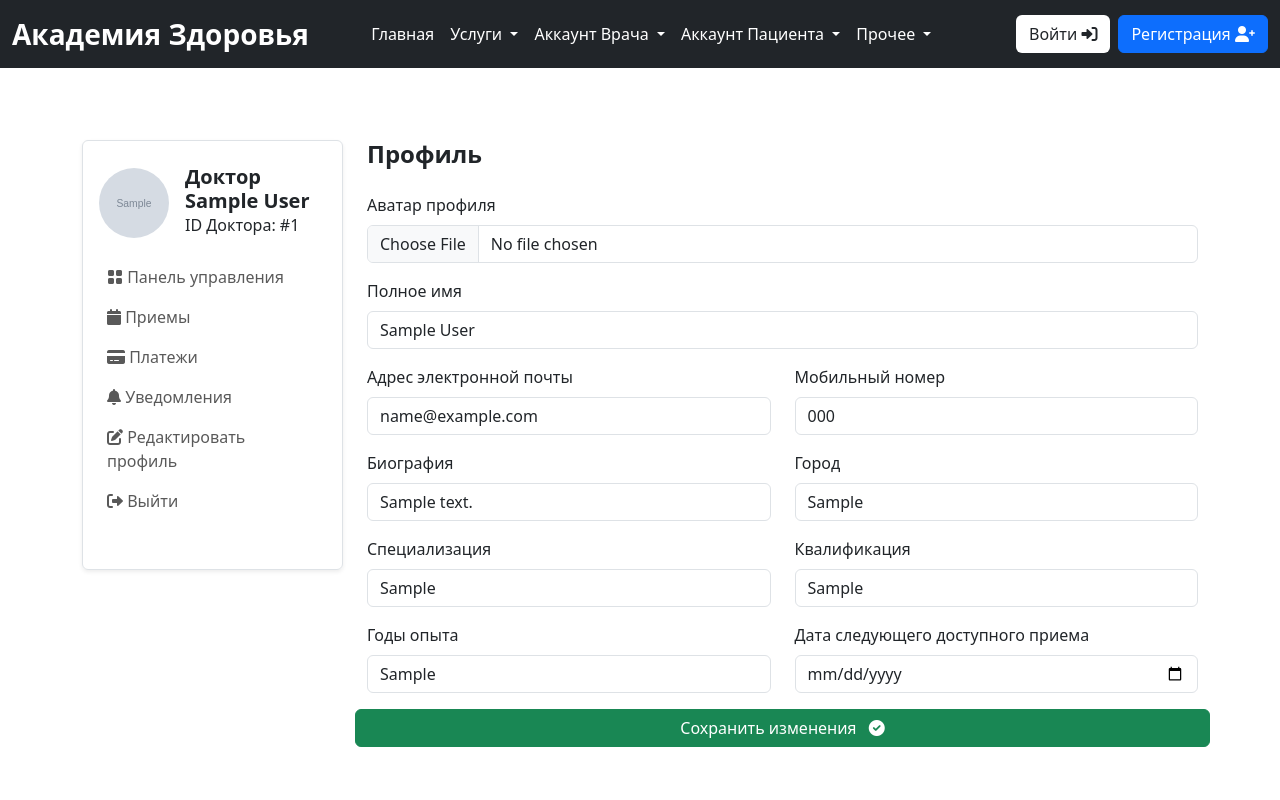
After one commit to ingarbi/django_healthacademy, a Django app: page /physician/profile/ in a window 1280 px wide. The commit adds this page. Run offline with Django 5.2, Linux system fonts and the light colour scheme; a user stored in the database is signed in; tables that the repository leaves empty hold one stand-in row (values such as "Sample post"); grey boxes marked "Sample" are stand-in pictures; parts of the project's set-up code (start-up, migrations or seed data) failed here and were passed over.

Commit message:
profile doc

```diff
--- a/physician/urls.py
+++ b/physician/urls.py
@@ -58,4 +58,7 @@ urlpatterns = [
         name="edit_prescription",
     ),
     path("payments/", views.payments, name="payments"),
+    path("notifications/", views.notifications, name="notifications"),
+    path("mark-as-read-notifications/<id>/", views.mark_as_read_notifications, name="mark_as_read_notifications"),
+    path("profile/", views.profile, name="profile"),
 ]
--- a/physician/views.py
+++ b/physician/views.py
@@ -158,6 +158,7 @@ def edit_lab_test(request, appointment_id, lab_test_id):
         messages.success(request, "Лабораторный анализ успешно обновлен")
         return redirect("physician:appointment_detail", appointment.appointment_id)
 
+
 @login_required
 def add_prescription(request, appointment_id):
     doctor = physician_models.Doctor.objects.get(user=request.user)
@@ -189,9 +190,73 @@ def edit_prescription(request, appointment_id, prescription_id):
     messages.success(request, "Предписание врача успешно обновлено")
     return redirect("physician:appointment_detail", appointment.appointment_id)
 
+
 @login_required
 def payments(request):
     doctor = physician_models.Doctor.objects.get(user=request.user)
-    payments = base_models.Billing.objects.filter(appointment__doctor=doctor, status="Оплачено")
+    payments = base_models.Billing.objects.filter(
+        appointment__doctor=doctor, status="Оплачено"
+    )
     context = {"payments": payments}
     return render(request, "physician/payments.html", context)
+
+
+@login_required
+def notifications(request):
+    doctor = physician_models.Doctor.objects.get(user=request.user)
+    notifications = physician_models.Notification.objects.filter(
+        doctor=doctor, seen=False
+    )
+
+    context = {"notifications": notifications}
+    return render(request, "physician/notifications.html", context)
+
+
+@login_required
+def mark_as_read_notifications(request, id):
+    doctor = physician_models.Doctor.objects.get(user=request.user)
+    notification = physician_models.Notification.objects.get(id=id, doctor=doctor)
+    notification.seen = True
+    notification.save()
+    messages.success(request, "Уведомление успешно отмечено как прочитанное")
+    return redirect("physician:notifications")
+
+
+@login_required
+def profile(request):
+    doctor = physician_models.Doctor.objects.get(user=request.user)
+    formatted_next_appointment_date = doctor.next_appointment_date.strftime("%d.%m.%Y")
+
+    if request.method == "POST":
+        full_name = request.POST.get("full_name")
+        image = request.FILES.get("image")
+        phone = request.POST.get("mobile")
+        city = request.POST.get("country")
+        bio = request.POST.get("bio")
+        specialization = request.POST.get("specialization")
+        qualification = request.POST.get("qualification")
+        year_of_exp = request.POST.get("years_of_experience")
+        next_appointment_date = request.POST.get("next_available_appointment_date")
+
+        doctor.full_name = full_name
+        doctor.image = image
+        doctor.phone = phone
+        doctor.city = city
+        doctor.bio = bio
+        doctor.specialization = specialization
+        doctor.qualification = qualification
+        doctor.year_of_exp = year_of_exp
+        doctor.next_appointment_date = next_appointment_date
+
+        if image != None:
+            doctor.image = image
+
+        doctor.save()
+        messages.success(request, "Профиль успешно обновлен")
+        return redirect("physician:profile")
+
+    context = {
+        "doctor": doctor,
+        "formatted_next_appointment_date": formatted_next_appointment_date,
+    }
+    return render(request, "physician/profile.html", context)
--- /dev/null
+++ b/templates/physician/profile.html
@@ -0,0 +1,57 @@
+{% extends "main/base.html" %} {% block content %}
+<section class="pt-5 pb-5">
+    <div class="container">
+        <div class="row mt-0 mt-md-4">
+            {% include "physician/sidebar.html" %}
+
+            <div class="col-lg-9 col-md-8 col-12">
+                <h4 class="mb-0 mb-4 fw-bold">Профиль</h4>
+                <form class="row" enctype="multipart/form-data" method="POST">
+                    {% csrf_token %}
+                    <div class="col-lg-12 mb-3">
+                        <label class="form-label">Аватар профиля</label>
+                        <input type="file" class="form-control" name="image" />
+                    </div>
+                    <div class="col-lg-12 mb-3">
+                        <label class="form-label">Полное имя</label>
+                        <input type="text" name="full_name" value="{{doctor.full_name}}" class="form-control" />
+                    </div>
+                    <div class="col-lg-6 mb-3">
+                        <label class="form-label">Адрес электронной почты</label>
+                        <input type="email" name="email" value="{{doctor.user.email}}" readonly class="form-control" />
+                    </div>
+                    <div class="col-lg-6 mb-3">
+                        <label class="form-label">Мобильный номер</label>
+                        <input type="text" name="mobile" value="{{doctor.phone}}" class="form-control" />
+                    </div>
+                    <div class="col-lg-6 mb-3">
+                        <label class="form-label">Биография</label>
+                        <input type="text" name="bio" value="{{doctor.bio}}" class="form-control" />
+                    </div>
+                    <div class="col-lg-6 mb-3">
+                        <label class="form-label">Город</label>
+                        <input type="text" name="city" value="{{doctor.city}}" class="form-control" />
+                    </div>
+                    <div class="col-lg-6 mb-3">
+                        <label class="form-label">Специализация</label>
+                        <input type="text" name="specialization" value="{{doctor.specialization}}" class="form-control" />
+                    </div>
+                    <div class="col-lg-6 mb-3">
+                        <label class="form-label">Квалификация</label>
+                        <input type="text" name="qualifications" value="{{doctor.qualification}}" class="form-control" />
+                    </div>
+                    <div class="col-lg-6 mb-3">
+                        <label class="form-label">Годы опыта</label>
+                        <input type="text" name="years_of_experience" value="{{doctor.year_of_exp}}" class="form-control" />
+                    </div>
+                    <div class="col-lg-6 mb-3">
+                        <label class="form-label">Дата следующего доступного приема</label>
+                        <input type="date" name="next_available_appointment_date" class="form-control" value="{{formatted_next_appointment_date}}" />
+                    </div>
+                    <button type="submit" class="btn btn-success">Сохранить изменения <i class="fas fa-check-circle ms-2"></i></button>
+                </form>
+            </div>
+        </div>
+    </div>
+</section>
+{% endblock content %}
--- a/templates/physician/sidebar.html
+++ b/templates/physician/sidebar.html
@@ -8,10 +8,13 @@
         <div class="collapse navbar-collapse p-3" id="sidenav">
             <div class="navbar-nav flex-column">
                 <div class="d-flex align-items-center mb-3">
-                    <img src="https://media.istockphoto.com/id/177373093/photo/indian-male-doctor.jpg?s=612x612&w=0&k=20&c=5FkfKdCYERkAg65cQtdqeO_D0JMv6vrEdPw3mX1Lkfg=" alt="avatar" class="rounded-circle avatar-xl" style="width: 70px; height: 70px; object-fit: cover" />
+                    {% if request.user.doctor.image %}
+                    <img src="{{request.user.doctor.image.url }}"  alt="avatar" class="rounded-circle avatar-xl" style="width: 70px; height: 70px; object-fit: cover"/>
+
+                    {% endif %}
                     <div class="ms-3">
-                        <h5 class="mb-0 fw-bold">Доктор Иван Иванов</h5>
-                        <p class="mb-1 fs-6">ID Доктора: 832974</p>
+                        <h5 class="mb-0 fw-bold">Доктор {{request.user.doctor.full_name}}</h5>
+                        <p class="mb-1 fs-6">ID Доктора: #{{request.user.doctor.id}}</p>
                     </div>
                 </div>
                 <ul class="list-unstyled ms-n2 mb-4">
@@ -26,10 +29,10 @@
                         <a class="dropdown-item nav-link" href="{% url 'physician:payments' %}"><i class="fas fa-credit-card"></i> Платежи</a>
                     </li>
                     <li class="nav-item">
-                        <a class="dropdown-item nav-link" href="{% url 'physician:dashboard' %}"><i class="fas fa-bell"></i> Уведомления</a>
+                        <a class="dropdown-item nav-link" href="{% url 'physician:notifications' %}"><i class="fas fa-bell"></i> Уведомления</a>
                     </li>
                     <li class="nav-item">
-                        <a class="nav-link" href="{% url 'physician:dashboard' %}"> <i class="fas fa-edit"></i> Редактировать профиль </a>
+                        <a class="nav-link" href="{% url 'physician:profile' %}"> <i class="fas fa-edit"></i> Редактировать профиль </a>
                     </li>
                     <li class="nav-item">
                         <a class="nav-link" href="{% url 'physician:dashboard' %}"> <i class="fas fa-sign-out-alt"></i> Выйти </a>
```
Also changed, not shown: templates/physician/notifications.html (added, +40 -0 lines).
